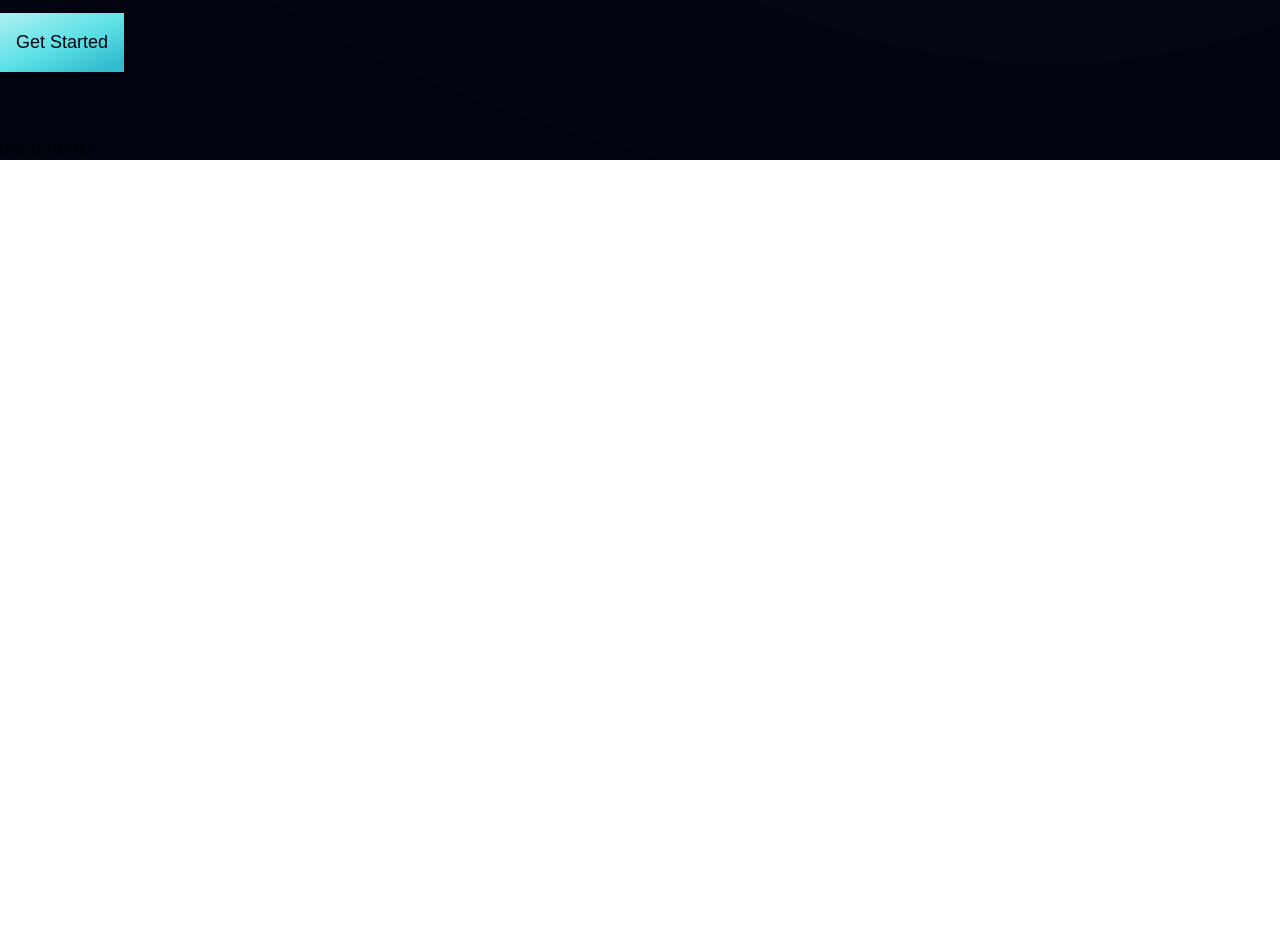
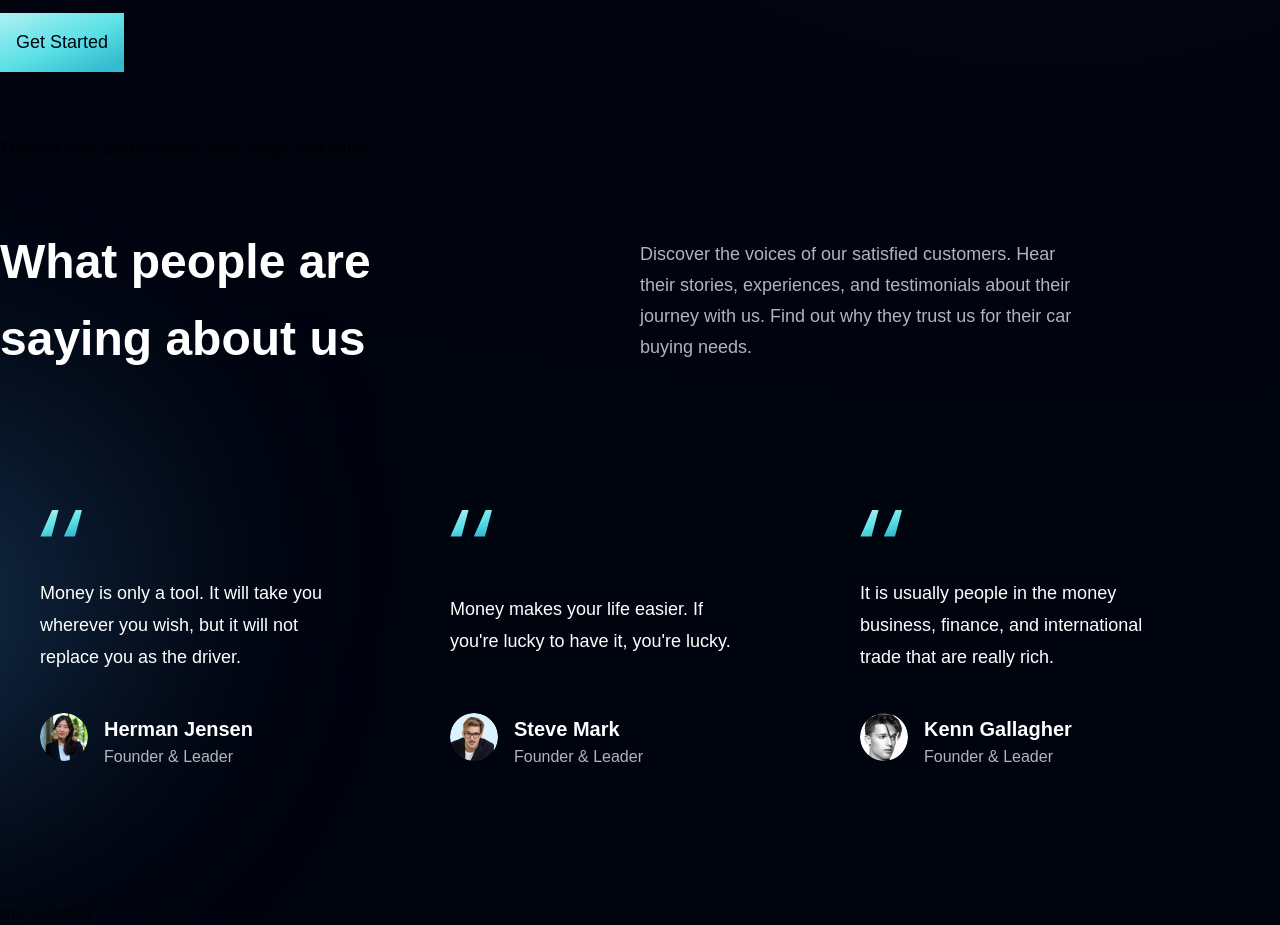
Before and after one commit to jahidethans/superwheels-client, a React (Vite) app: page / in a window 1280 px wide. Shown: the part 1340-2265 px from the top of the page. Before the commit the page ends 1500 px from the top, so only its background shows below. Built offline with nearby package versions, Linux system fonts and the light colour scheme.

Commit message:
comment section done

```diff
--- a/src/Pages/Home.jsx
+++ b/src/Pages/Home.jsx
@@ -1,5 +1,7 @@
 import Banner from "../components/Banner";
+import BrandNames from "../components/BrandNames";
 import Business from "../components/Business";
+import Comments from "../components/Comments";
 import TryOurService from "../components/TryOurService";
 
 
@@ -9,6 +11,8 @@
             <Banner></Banner>
             <Business></Business>
             <TryOurService></TryOurService>
+            <BrandNames></BrandNames>
+            <Comments></Comments>
         </div>
     );
 };
--- a/src/components/Comments.jsx
+++ b/src/components/Comments.jsx
@@ -1,9 +1,42 @@
+import { feedback } from "../Constants";
+import styles from "../style";
+import { quotes } from "../assets";
 
 const Comments = () => {
     return (
-        <div>
-            <h2>this will contain peoples comments</h2>
-        </div>
+        <section id="clients" className={`${styles.paddingY} ${styles.flexCenter} flex-col relative`}>
+
+         {/* this below self closing div had styles */}
+          <div className="absolute z-[0] w-[60%] h-[60%] -left-[50%] rounded-full blue__gradient"/>
+
+            <div className="w-full flex justify-between items-center md:flex-row flex-col sm:mb-16 mb-6 relative z-[1]">
+                <h1 className={styles.heading2}>What people are <br className="sm:block hidden" /> saying about us</h1>
+                <div className="w-full md:mt-0 mt-6">
+                    <p className={`${styles.paragraph} text-left max-w-[450px]`}>Discover the voices of our satisfied customers. Hear their stories, experiences, and testimonials about their journey with us. Find out why they trust us for their car buying needs.</p>
+                </div>
+            </div>
+            <div className="flex flex-wrap sm:justify-start justify-center w-full feedback-container relative z-[1]">
+                {feedback.map((card)=>(
+                    <div key={card.id} className="flex justify-between flex-col px-10 py-12 rounded-[20px] max-w-[370px] md:mr-10 sm:mr-5 mr-0 my-5 feedback-card">
+                        <img src={quotes} alt="double_quotes" className="w-[42px] h-[27px] object-contain"/>
+                        <p className="font-poppins font-normal text-[18px] leading-[32px] text-white my-10">{card.content}</p>
+
+                        <div className="flex flex-row">
+
+                        <img src={card.img} alt={card.name} className="w-[48px] h-[48px] rounded-full"  />
+
+                        <div className="flex flex-col ml-4">
+                            <h2 className="font-poppins font-semibold text-[20px] leading-[32px] text-white">{card.name}</h2>
+                            <p className="font-poppins font-normal text-[16px] leading-[24px] text-dimWhite">{card.title}</p>
+                        </div>
+                        </div>
+
+                    </div>
+                ))}
+
+            </div>
+
+        </section>
     );
 };
 
--- a/src/components/Footer.jsx
+++ b/src/components/Footer.jsx
@@ -1,4 +1,4 @@
-
+import styles from '../style'
 const Footer = () => {
     return (
         <div>
```
